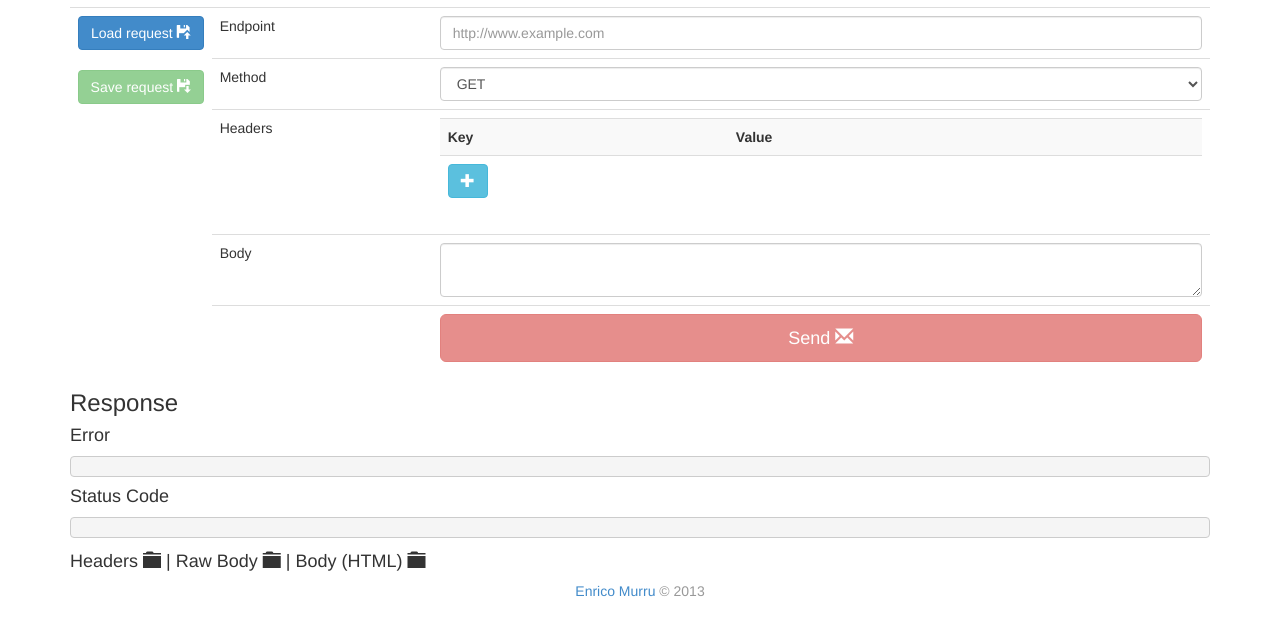
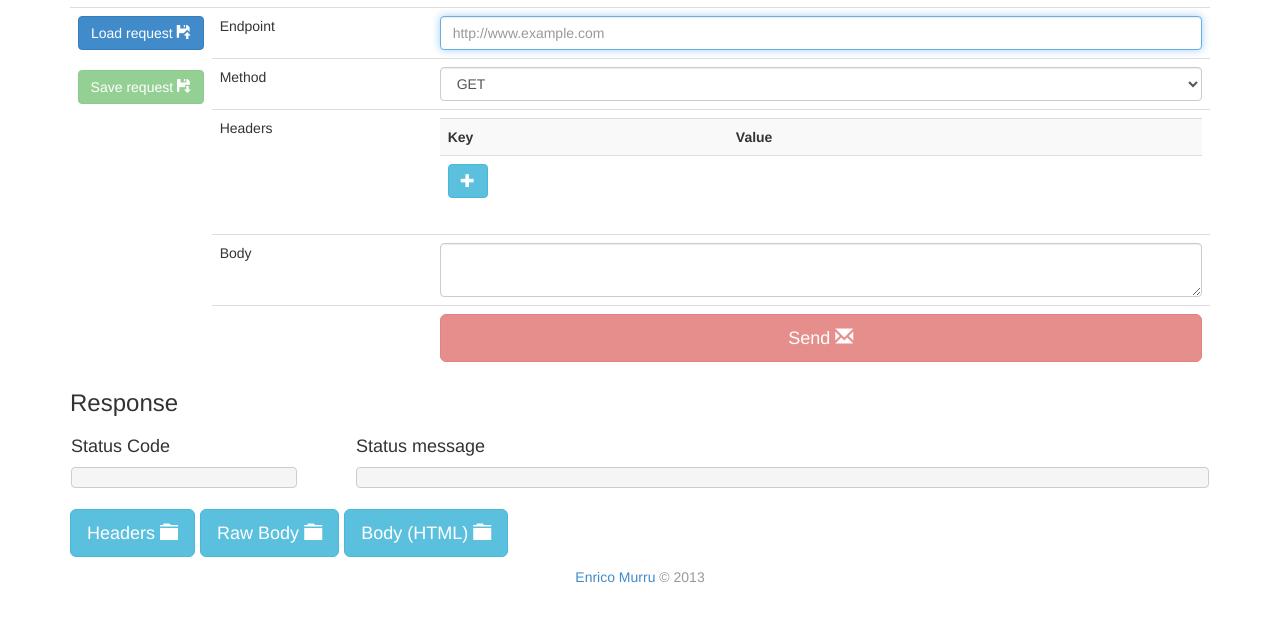
Before and after one commit to Rahman123/utility-app, a website: page views/index.html at #/request in a window 1280 px wide. Shown: the part 154-790 px from the top of the page. Drawn offline with Linux system fonts and the light colour scheme; no server answers.

Commit message:
http request: history handling

```diff
--- a/public/js/controllers.js
+++ b/public/js/controllers.js
@@ -135,7 +135,10 @@ angmodule.controller('RequestCtrl',
             APIProxy.requestCall($scope.url, $scope.method, $scope.headers, $scope.body,
                 function(data){
                     $scope.response = data;
-                    $scope.getStoredRequests();
+                    $scope.response.error = 'Request completed';
+                    $scope.showHTMLBody=false;
+                    $scope.showBody=false;
+                    $scope.showHeader=true;
                 },
                 function(err) {
                     $scope.response.error ='Unexpected error: '+err;
@@ -193,6 +196,7 @@ angmodule.controller('RequestCtrl',
 
         function init(){
             $scope.getStoredRequests();
+            setTimeout(function(){$('#_endpointTxt').focus();},100);
         }
         init();
 
--- a/public/partials/request.partial.html
+++ b/public/partials/request.partial.html
@@ -12,7 +12,7 @@
 
 		<td style="width:220px">Endpoint</td>
 		<td>
-			<input class="form-control" ng-model="url" placeholder="http://www.example.com" ng-enter="requestCall()"/>
+			<input id="_endpointTxt" class="form-control" ng-model="url" placeholder="http://www.example.com" ng-enter="requestCall()"/>
 		</td>
 	</tr>
 	<tr>
@@ -23,7 +23,10 @@
 				<option value="POST">POST</option>
 				<option value="PUT">PUT</option>
 				<option value="DELETE">DELETE</option>
+				<option value="OPTIONS">OPTIONS</option>
 				<option value="HEAD">HEAD</option>
+				<option value="TRACE">TRACE</option>
+				<option value="CONNECT">CONNECT</option>
 			</select>
 		</td>
 	</tr>
@@ -69,23 +72,37 @@
 </table>
 
 <h3>Response</h3>
-<h4>Error</h4>
-<pre>{{response.error}}</pre>
-<h4>Status Code</h4>
-<pre>{{response.status}}</pre>
+<table width="100%">
+	<tr>
+		<td width="20%">
+			<h4>Status Code</h4>
+			<pre>{{response.status}}</pre>
+		</td>
+		<td width="5%"></td>
+		<td>
+			<h4>Status message</h4>
+			<pre>{{response.error}}</pre>
+		</td>
+	</tr>
+</table>
 <h4>
-Headers
-	<span ng-hide="showHeader" ng-click="showHTMLBody=false; showBody=false; showHeader=true" style="cursor:pointer; font-weight:bold;"> <span class="glyphicon glyphicon-folder-close"></span></span>
-	<span ng-show="showHeader" ng-click="showHeader=false" style="cursor:pointer; font-weight:bold;"> <span class="glyphicon glyphicon-folder-open"></span></span>
-|
-Raw Body
-<span ng-hide="showBody" ng-click="showHTMLBody=false; showBody=true; showHeader=false" style="cursor:pointer; font-weight:bold;"> <span class="glyphicon glyphicon-folder-close"></span></span>
-<span ng-show="showBody" ng-click="showBody=false" style="cursor:pointer; font-weight:bold;"> <span class="glyphicon glyphicon-folder-open"></span></span>
-|
-Body (HTML)
-	<span ng-hide="showHTMLBody" ng-click="showHTMLBody=true; showBody=false; showHeader=false" style="cursor:pointer; font-weight:bold;"> <span class="glyphicon glyphicon-folder-close"></span></span>
-	<span ng-show="showHTMLBody" ng-click="showHTMLBody=false" style="cursor:pointer; font-weight:bold;"> <span class="glyphicon glyphicon-folder-open"></span></span>
+	<a class="btn btn-lg" ng-class="{'btn-info':!showHeader, 'btn-default':showHeader}" ng-click="showHTMLBody=false; showBody=false; showHeader=!showHeader">
+		Headers
+		<span ng-hide="showHeader"  > <span class="glyphicon glyphicon-folder-close"></span></span>
+		<span ng-show="showHeader"  > <span class="glyphicon glyphicon-folder-open"></span></span>
+	</a>
 
+	<a class="btn btn-lg" ng-class="{'btn-info':!showBody, 'btn-default':showBody}" ng-click="showHTMLBody=false; showBody=!showBody; showHeader=false">
+		Raw Body
+		<span ng-hide="showBody" > <span class="glyphicon glyphicon-folder-close"></span></span>
+		<span ng-show="showBody" > <span class="glyphicon glyphicon-folder-open"></span></span>
+	</a>
+
+	<span class="btn btn-lg" ng-class="{'btn-info':!showHTMLBody, 'btn-default':showHTMLBody}" ng-click="showHTMLBody=!showHTMLBody; showBody=false; showHeader=false">
+		Body (HTML)
+		<span ng-hide="showHTMLBody" > <span class="glyphicon glyphicon-folder-close"></span></span>
+		<span ng-show="showHTMLBody" > <span class="glyphicon glyphicon-folder-open"></span></span>
+	</span>
 </h4>
 <pre style="height:400px; overflow: auto;" ng-show="showHeader && response.headers">{{response.headers | json}}</pre>
 <pre style="height:400px; overflow: auto;" ng-show="showBody && response.body">{{response.body | json}}</pre>
```
